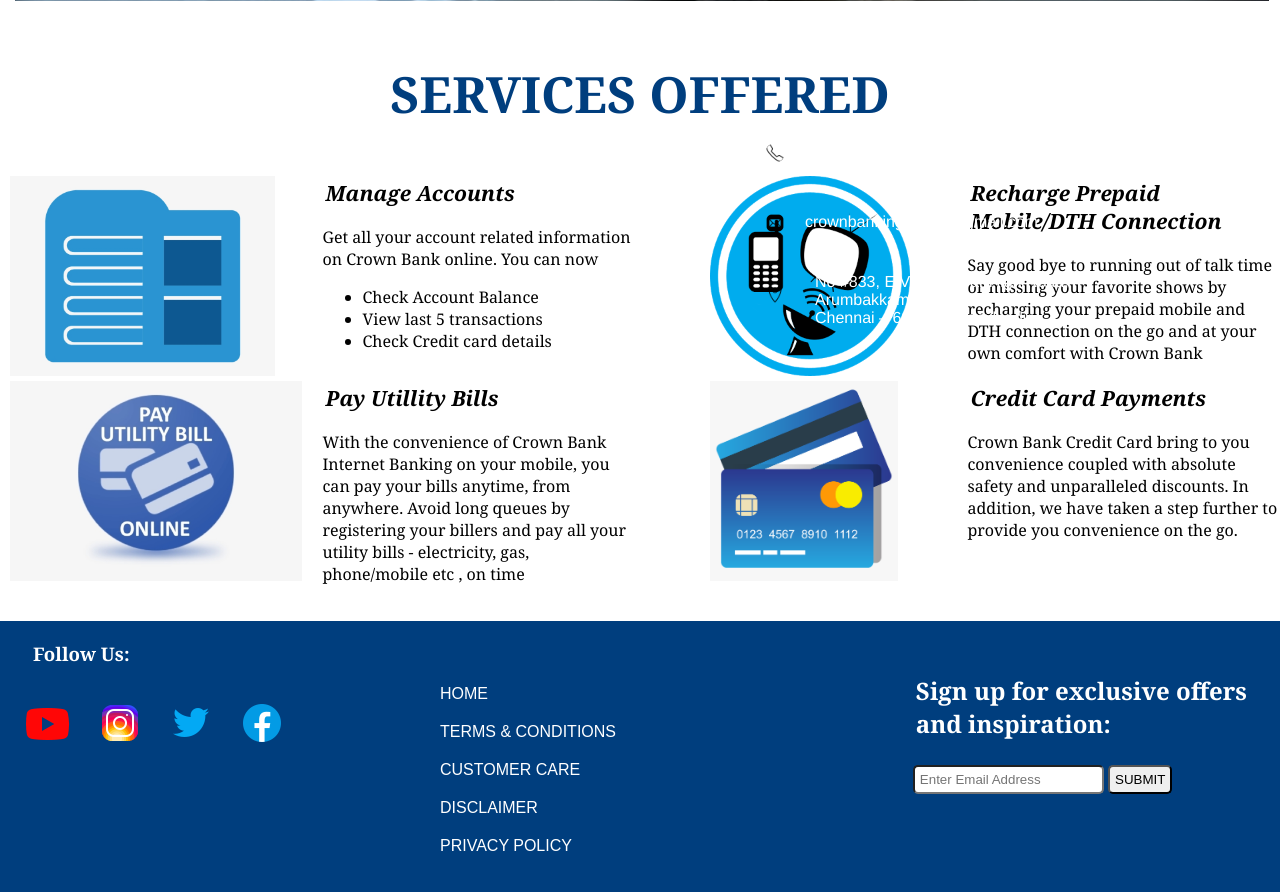
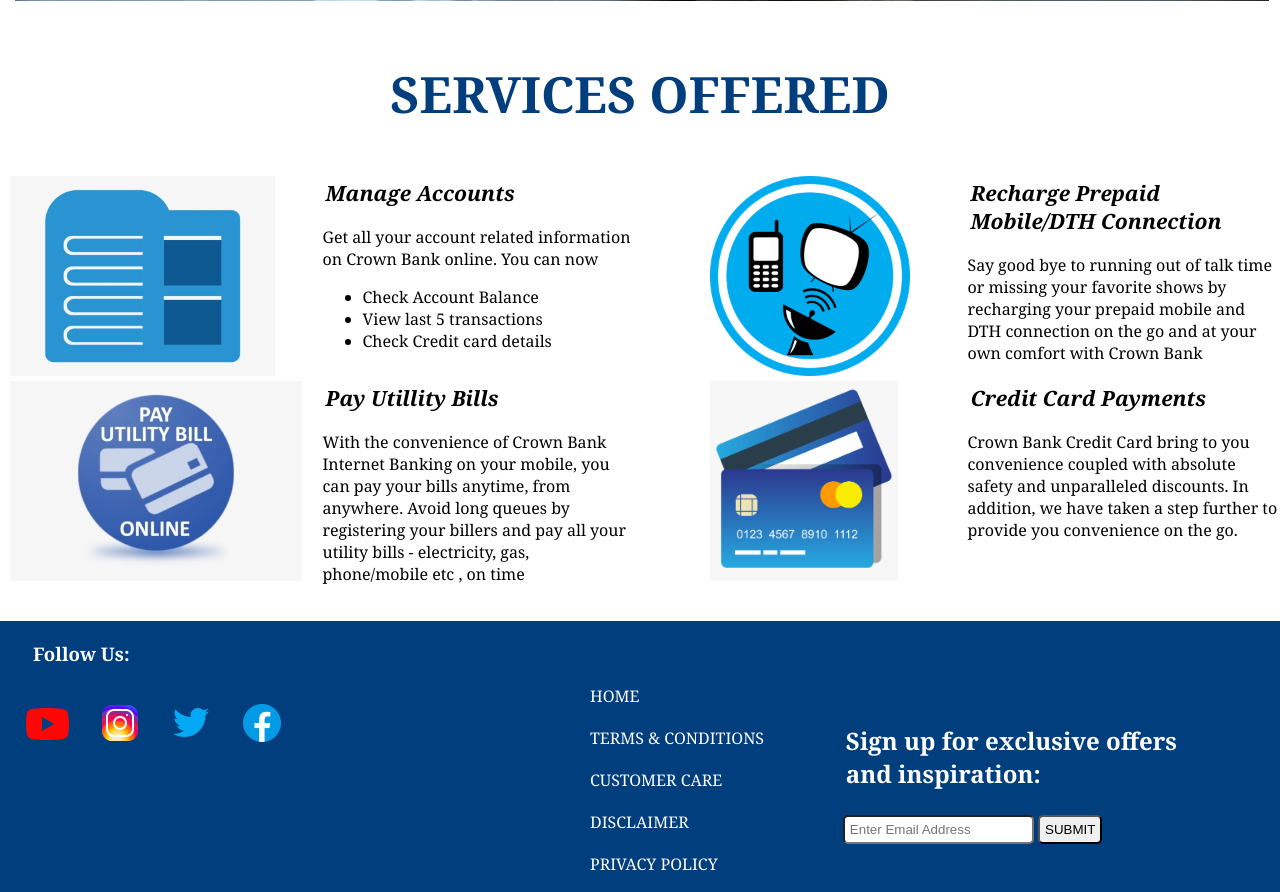
Before and after one commit to MEBOT-IT/Banking, a PHP site: page /Html/index.html in a window 1280 px wide. Shown: the part 2098-2990 px from the top of the page. Run offline with PHP 8.4, Linux system fonts and the light colour scheme.

Commit message:
class commit

```diff
--- a/CSS/index.css
+++ b/CSS/index.css
@@ -101,9 +101,9 @@ header{
     transition: .4s;
     cursor: pointer;
 }
-.logbn:hover{
+/* .logbn:hover{
     transform: scale(1.1);
-}
+} */
 .security{
     display: grid;
     grid-template-columns: auto auto auto auto;
@@ -289,7 +289,7 @@ h2,h3{
     background-color: #003e7e;
     margin-top: 20px;
     width: 100%;
-    height:95vh;
+    height:50vh;
     clear: both;
 }
 
@@ -297,8 +297,8 @@ h2,h3{
 
 .footer .search{
     float: right;
-    margin-top: 50px;
-    margin-right: 30px;
+    margin-top: 100px;
+    margin-right: 100px;
 
 }
 
@@ -334,7 +334,7 @@ h2,h3{
 /* TERMS */
 
 .terms{
-    margin-left: 400px;
+    margin-left: 550px;
     margin-top: 0px;
     margin-bottom: 20px;
 }
@@ -343,78 +343,27 @@ h2,h3{
 }
 .terms ul li a{
     text-decoration: none;
-    font-family:Arial, Helvetica, sans-serif;
+    font-family:Georgia, 'Times New Roman', Times, serif;
     color: white;
     cursor: pointer;
-    padding: px;
-    display: flex;
-    transition: .4s;
-    margin-bottom: 10px;
+    padding-bottom:100px;
 }
 
 .terms ul li a:hover{
     color:burlywood;
-    transform: scale(1.1);
 }
 
 .copyright {
-    background-color:#00346a;
     font-size: large;
     font-weight: bold;
-    margin-top:140px;
-    width: 100%;
-    height: 50px;
-
-
-
+    margin-top:50px;
+    margin-left: 300px;
+    align-items:center;
+    justify-content: space-between;
 }
 .copy{
     color: white;
-    padding-top: 13px;
-    padding-left: 350px;
 }
 .copy1{
     padding: 20px;
 }
-
-.map{
-    margin-top: 40px;
-    margin-left: 50px;
-
-}
-
-.contact{
-    position: absolute;
-    top:2200px;
-    left:700px
-}
-.contact li{
-    list-style: none;
-    display: flex;
-    padding: 15px;
-
-
-}
-.contact ul li a{
-    padding: 10px;
-    list-style: none;
-    text-decoration: none;
-    color: white;
-    font-family:'Franklin Gothic Medium', 'Arial Narrow', Arial, sans-serif;
-    display: flex;
-    transition: .3s;
-    font-weight: 100;
-}
-
-.contact ul li a:hover{
-    color: burlywood;
-    transform: scale(1.1);
-}
-
-.contact img{
-    padding: 10px;
-    width: 20px;
-    height: 20px;
-    border-radius: 50%;
-
-}
```
